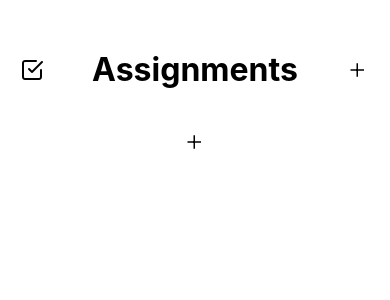
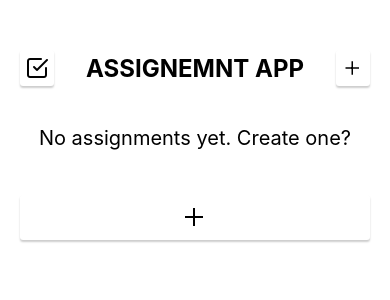
Before and after one commit to rgacorda/AssignmentApplication, a React Native app: screen / in a window 390 px wide. Shown: the top 300 px of the page. Built offline with nearby package versions, Linux system fonts and the light colour scheme.

Commit message:
test nio

```diff
--- a/App.js
+++ b/App.js
@@ -83,13 +83,38 @@ export default function App() {
       <View style={{ marginTop: 10, }}>
         {/* Header */}
         <View style={{ paddingVertical: 40, paddingHorizontal: 20, display: 'flex', flexDirection: 'row', justifyContent: 'space-between', alignItems: 'center' }} >
-          <TouchableOpacity onPress={() => {setShowCompletedModal(true)}} >
+          <TouchableOpacity
+            style={{
+              padding: 5,
+              borderRadius: 3,
+              backgroundColor: 'white', // Add a background color
+              shadowColor: 'black', // Shadow color
+              shadowOffset: { width: 0, height: 2 }, // Shadow offset
+              shadowOpacity: 0.2, // Shadow opacity
+              shadowRadius: 2, // Shadow radius
+              elevation: 2, // For Android
+            }}
+            onPress={() => {setShowCompletedModal(true)}}
+          >
             <Feather name="check-square" size={24} color="black" />
           </TouchableOpacity>
 
-          <Text style={{ fontWeight:'bold', fontSize:32, }}>Assignments</Text>
+          <Text style={{ fontWeight:'bold', fontSize:24, }}>ASSIGNEMNT APP</Text>
 
-          <TouchableOpacity onPress={() => {setShowModal(true)}} >
+          <TouchableOpacity
+            style={{
+              padding: 5,
+              borderRadius: 3,
+              backgroundColor: 'white', // Add a background color
+              shadowColor: 'black', // Shadow color
+              shadowOffset: { width: 0, height: 2 }, // Shadow offset
+              shadowOpacity: 0.2, // Shadow opacity
+              shadowRadius: 2, // Shadow radius
+              elevation: 2, // For Android
+            }}
+            onPress={() => {setShowModal(true)}}
+
+          >
             <Ionicons name="add-outline" size={24} color="black" />
           </TouchableOpacity>
           {/* <Text>{assignment.length.toString()}</Text> */}
@@ -110,12 +135,21 @@ export default function App() {
           flexDirection: 'row',
           alignItems: 'center',
           justifyContent: 'center',
-          // borderWidth: 2,
           marginHorizontal: 20,
+          paddingVertical: 5,
+          paddingHorizontal: 15,
+          borderRadius: 3,
+          marginTop: 5,
+          backgroundColor: 'white', // Add a background color
+          shadowColor: 'black', // Shadow color
+          shadowOffset: { width: 0, height: 2 }, // Shadow offset
+          shadowOpacity: 0.2, // Shadow opacity
+          shadowRadius: 2, // Shadow radius
+          elevation: 2, // For Android
         }}
           onPress={() => {setShowModal(true)}}
         >
-          <Ionicons name="add-outline" size={24} color="black" />
+          <Ionicons name="add-outline" size={32} color="black" />
         </TouchableOpacity>
 
 
@@ -141,6 +175,7 @@ export default function App() {
       setShowModal={setShowModal}
       item={assignment}
       deleteAssignment={deleteAssignment}
+      updateAssignment={updateAssignment}
       />
 
     </View>
--- a/components/AssignmentItem.js
+++ b/components/AssignmentItem.js
@@ -18,8 +18,16 @@ export default function({ item, updateAssignment, deleteAssignment }) {
                     flexDirection: 'row',
                     alignItems: 'center',
                     justifyContent: 'space-between',
-                    // borderWidth: 2,
                     marginHorizontal: 20,
+                    paddingVertical: 10,
+                    paddingHorizontal: 15,
+                    borderRadius: 3,
+                    backgroundColor: 'white', // Add a background color
+                    shadowColor: 'black', // Shadow color
+                    shadowOffset: { width: 0, height: 2 }, // Shadow offset
+                    shadowOpacity: 0.2, // Shadow opacity
+                    shadowRadius: 2, // Shadow radius
+                    elevation: 2, // For Android
                 }}
                 onPress={() =>
                 Alert.alert(`${item.title}`, `${item.description}`, [
@@ -50,12 +58,13 @@ export default function({ item, updateAssignment, deleteAssignment }) {
                 />
                 {/* display assignment title*/}
                 <Text style={{ marginLeft: 10,color: '#000', textDecorationLine: item.completed ? 'line-through' : 'none' }}>
-                    {item.title}
+                    {item.title.length > 30 ? item.title.slice(0, 30) + '...' : item.title}
                 </Text>
 
                 </View>
                 {/* delete button */}
-                <TouchableOpacity onPress={() =>
+                <TouchableOpacity
+                    onPress={() =>
                         Alert.alert(`${item.title}`, `${item.description}`, [
                             {
                                 text: item.completed ? 'Delete Uncompleted' : 'Delete Completed',
@@ -67,8 +76,18 @@ export default function({ item, updateAssignment, deleteAssignment }) {
                             },
                         ])
                     }
+                    style={{
+                        backgroundColor: 'white', // Add a background color for the shadow to be visible
+                        shadowColor: 'black', // Shadow color for iOS
+                        shadowOffset: { width: 0, height: 2 }, // Shadow offset for iOS
+                        shadowOpacity: 0.2, // Shadow opacity for iOS
+                        shadowRadius: 2, // Shadow radius for iOS
+                        elevation: 2, // For Android
+                        padding:10,
+                        borderRadius: 3,
+                    }}
                 >
-                    <Feather name="trash" size={20} color='#d41d6d' />
+                    <Feather name="trash" size={20} color='#ff595e' />
                 </TouchableOpacity>
 
 
--- a/components/AssignmentList.js
+++ b/components/AssignmentList.js
@@ -1,19 +1,30 @@
 import React from 'react';
-import { ScrollView, View } from 'react-native';
+import { ScrollView, View, Text } from 'react-native';
 import AssignmentItem from './AssignmentItem';
 
 export default function AssignmentList({ assignments, updateAssignment, deleteAssignment }) {
+
+  const unmarkedAssignmentsExist = assignments.some(item => !item.completed);
+
   return(
       <ScrollView>
         <View>
-          {assignments.map(item => !item.completed ? (
+        {unmarkedAssignmentsExist ? (
+          assignments.map((item) =>
+            !item.completed ? (
               <AssignmentItem
                 key={item.id}
                 item={item}
                 updateAssignment={updateAssignment}
                 deleteAssignment={deleteAssignment}
               />
-          ) : null)}
+            ) : null
+          )
+        ) : (
+          <Text style={{ textAlign: 'center', fontSize: 20, marginHorizontal: 20, marginBottom: 40, }}>
+            No assignments yet. Create one?
+          </Text>
+        )}
         </View>
       </ScrollView>
   );
--- a/components/CheckBox.js
+++ b/components/CheckBox.js
@@ -46,13 +46,17 @@ const styles = StyleSheet.create({
     justifyContent: 'center',
     alignItems: 'center',
     borderRadius: 3,
-    borderWidth: 2,
+    borderWidth: 1,
     borderColor: '#000',
     backgroundColor: 'transparent',
   },
   checkboxChecked: {
-    backgroundColor: '#fff',
+    backgroundColor: '#6bf236',
     borderWidth: 0,
-    borderWidth: 2,
+    shadowColor: 'black', // Shadow color for iOS
+    shadowOffset: { width: 0, height: -2 }, // Negative shadow offset for iOS
+    shadowOpacity: 0.2, // Shadow opacity for iOS
+    shadowRadius: 2, // Shadow radius for iOS
+    elevation: -2, // For Android (negative elevation)
   },
 });
--- a/components/CompletedAssignmentsModal.js
+++ b/components/CompletedAssignmentsModal.js
@@ -1,10 +1,13 @@
 import React from 'react';
 import { Modal, ScrollView, Text, View , TouchableOpacity} from 'react-native';
-import { Feather } from '@expo/vector-icons';
+import { AntDesign } from '@expo/vector-icons';
 import { Ionicons } from '@expo/vector-icons';
 import AssignmentItem from './AssignmentItem';
 
-export default function CompletedAssignmentsModal( { deleteAssignment, showCompletedModal, setShowCompletedModal, assignment, displayAssignment , setShowModal} ) {
+export default function CompletedAssignmentsModal( { updateAssignment, deleteAssignment, showCompletedModal, setShowCompletedModal, assignment, displayAssignment , setShowModal} ) {
+
+  const completedAssignmentsExist = assignment.some((item) => item.completed);
+
   return(
     <Modal
         visible={showCompletedModal}
@@ -13,28 +16,57 @@ export default function CompletedAssignmentsModal( { deleteAssignment, showCompl
       >
         <View >
         <View style={{ paddingVertical: 40, paddingHorizontal: 20, display: 'flex', flexDirection: 'row', justifyContent: 'space-between', alignItems: 'center' }} >
-          <TouchableOpacity onPress={() => {setShowCompletedModal(true)}}  >
-            <Feather name="check-square" size={24} color="black" />
+          <TouchableOpacity
+            style={{
+              padding: 5,
+              borderRadius: 3,
+              backgroundColor: 'white', // Add a background color
+              shadowColor: 'black', // Shadow color
+              shadowOffset: { width: 0, height: 2 }, // Shadow offset
+              shadowOpacity: 0.2, // Shadow opacity
+              shadowRadius: 2, // Shadow radius
+              elevation: 2, // For Android
+            }}
+            onPress={() => {setShowCompletedModal(false)}}
+          >
+            <AntDesign name="back" size={24} color="black" />
           </TouchableOpacity>
 
-          <Text style={{ fontWeight:'bold', fontSize:32, }}>Completed</Text>
+          <Text style={{ fontWeight:'bold', fontSize:24, }}>COMPLETED</Text>
 
-          <TouchableOpacity onPress={() => {setShowModal(true)}} >
+          <TouchableOpacity
+            style={{
+              padding: 5,
+              borderRadius: 3,
+              backgroundColor: 'white', // Add a background color
+              shadowColor: 'black', // Shadow color
+              shadowOffset: { width: 0, height: 2 }, // Shadow offset
+              shadowOpacity: 0.2, // Shadow opacity
+              shadowRadius: 2, // Shadow radius
+              elevation: 2, // For Android
+            }}
+            onPress={() => {setShowModal(true)}}
+          >
             <Ionicons name="add-outline" size={24} color="black" />
           </TouchableOpacity>
           {/* <Text>{assignment.length.toString()}</Text> */}
         </View>
           <ScrollView>
             <View >
-            {assignment.map(item => item.completed ? (
+              {completedAssignmentsExist ? (
+                assignment.map(item => item.completed ? (
                   <AssignmentItem
                     key={item.id}
                     item={item}
-              displayAssignment= {displayAssignment(item)}
+                    displayAssignment={displayAssignment(item)}
                     deleteAssignment={deleteAssignment}
+                    updateAssignment={updateAssignment}
                   />
-          ) :
-            null
+                ) : null)
+              ) : (
+                <Text style={{ textAlign: 'center', fontSize: 20, marginHorizontal: 20, marginBottom: 40, }}>
+                  No completed assignments yet.
+                </Text>
               )}
             </View>
           </ScrollView>
```
Also changed, not shown: components/AddAssignmentModal.js (+32 -14 lines), 1 other file (tests, documents, lock files or other folders). Lines whose indentation alone changed are shown as unchanged.
